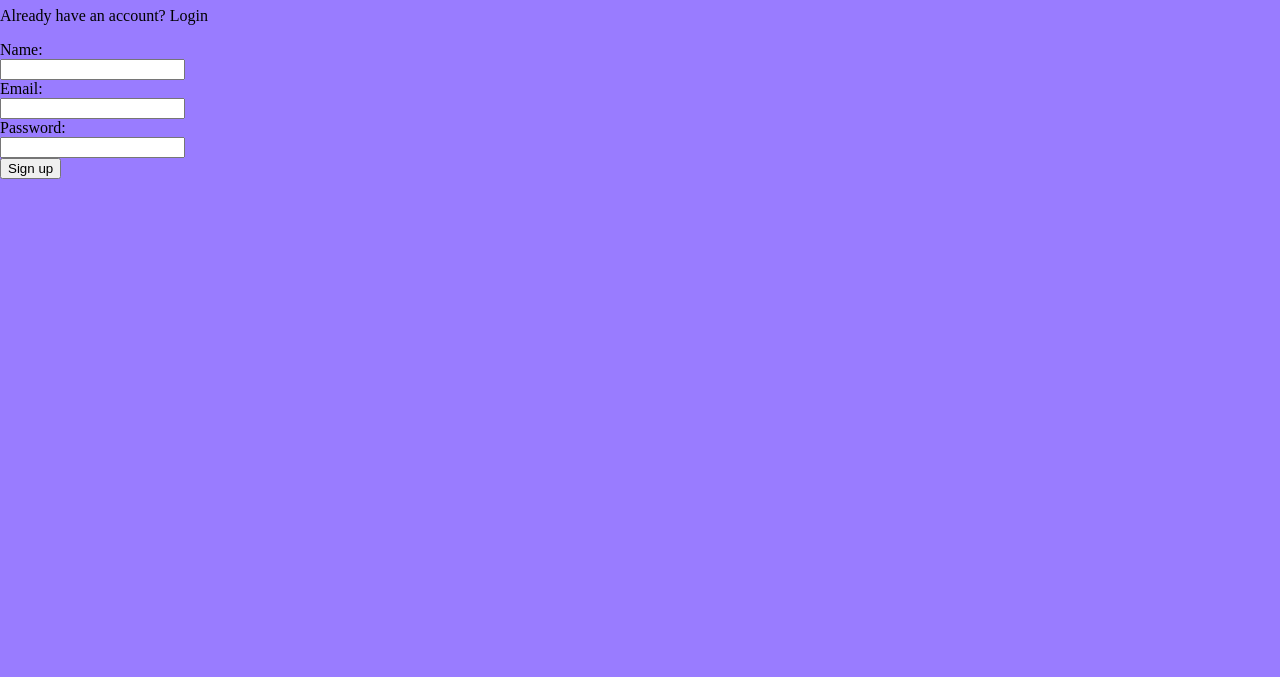
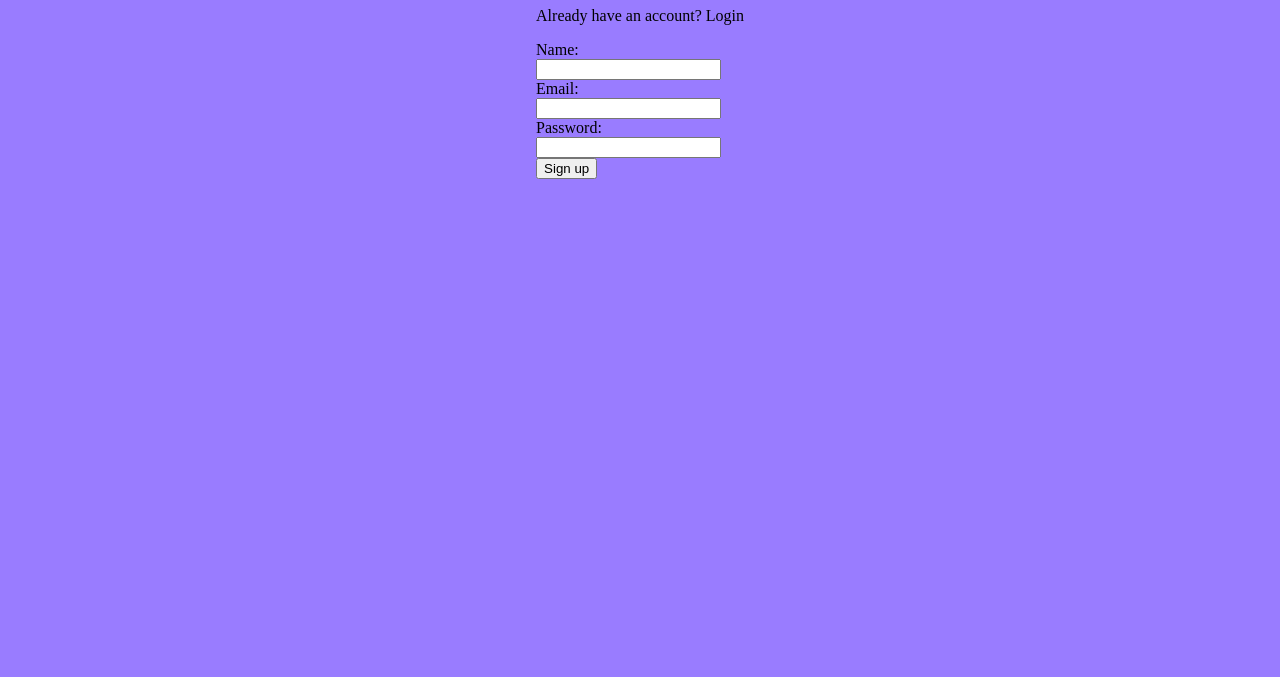
Before and after one commit to emilykrohn/JpnOCR, a website built with webpack: page sign-up.html in a window 1280 px wide. Shown: the part 123-800 px from the top of the page. Built offline with nearby package versions, Linux system fonts and the light colour scheme.

Commit message:
Center sign up and login forms

```diff
--- a/sign-up.html
+++ b/sign-up.html
@@ -17,6 +17,7 @@
             </div>
         </div>
     </div>
+    <div id="form-container">
         <div id="sign-up">
             <h1>Sign up</h1>
             <p>Already have an account? Login</p>
@@ -30,6 +31,7 @@
                 <input type="submit" value="Sign up">
             </form>
         </div>
+    </div>
     <script src="dist/main.js"></script>
 </body>
 </html>
--- a/styles.css
+++ b/styles.css
@@ -107,3 +107,8 @@ button {
 .navbar-text {
     color: white;
 }
+
+#form-container {
+    display: flex;
+    justify-content: center;
+}
```
Also changed, not shown: login.html (+2 -0 lines). Lines whose indentation alone changed are shown as unchanged.
